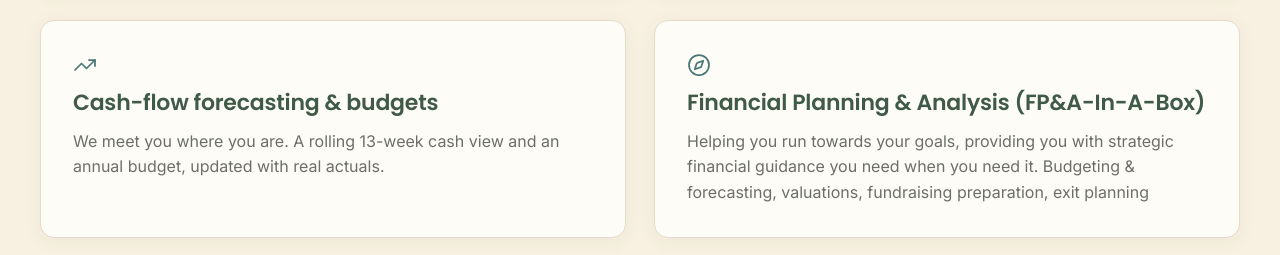
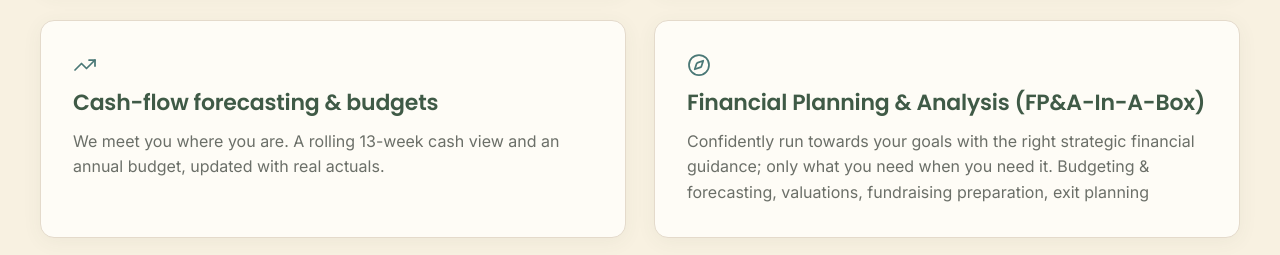
Before and after one commit to scottymichaelh/woodward-north-site, a React (Vite) app: page /#/ in a window 1280 px wide. Shown: the part 2120-2375 px from the top of the page. Built offline with nearby package versions, Linux system fonts and the light colour scheme.

Commit message:
Update Home.jsx

```diff
--- a/src/pages/Home.jsx
+++ b/src/pages/Home.jsx
@@ -45,7 +45,7 @@ const services = [
   {
     icon: "compass",
     title: "Financial Planning & Analysis (FP&A-In-A-Box)",
-    body: "Helping you run towards your goals, providing you with strategic financial guidance you need when you need it. Budgeting & forecasting, valuations, fundraising preparation, exit planning",
+    body: "Confidently run towards your goals with the right strategic financial guidance; only what you need when you need it. Budgeting & forecasting, valuations, fundraising preparation, exit planning",
   },
 ];
 
```
